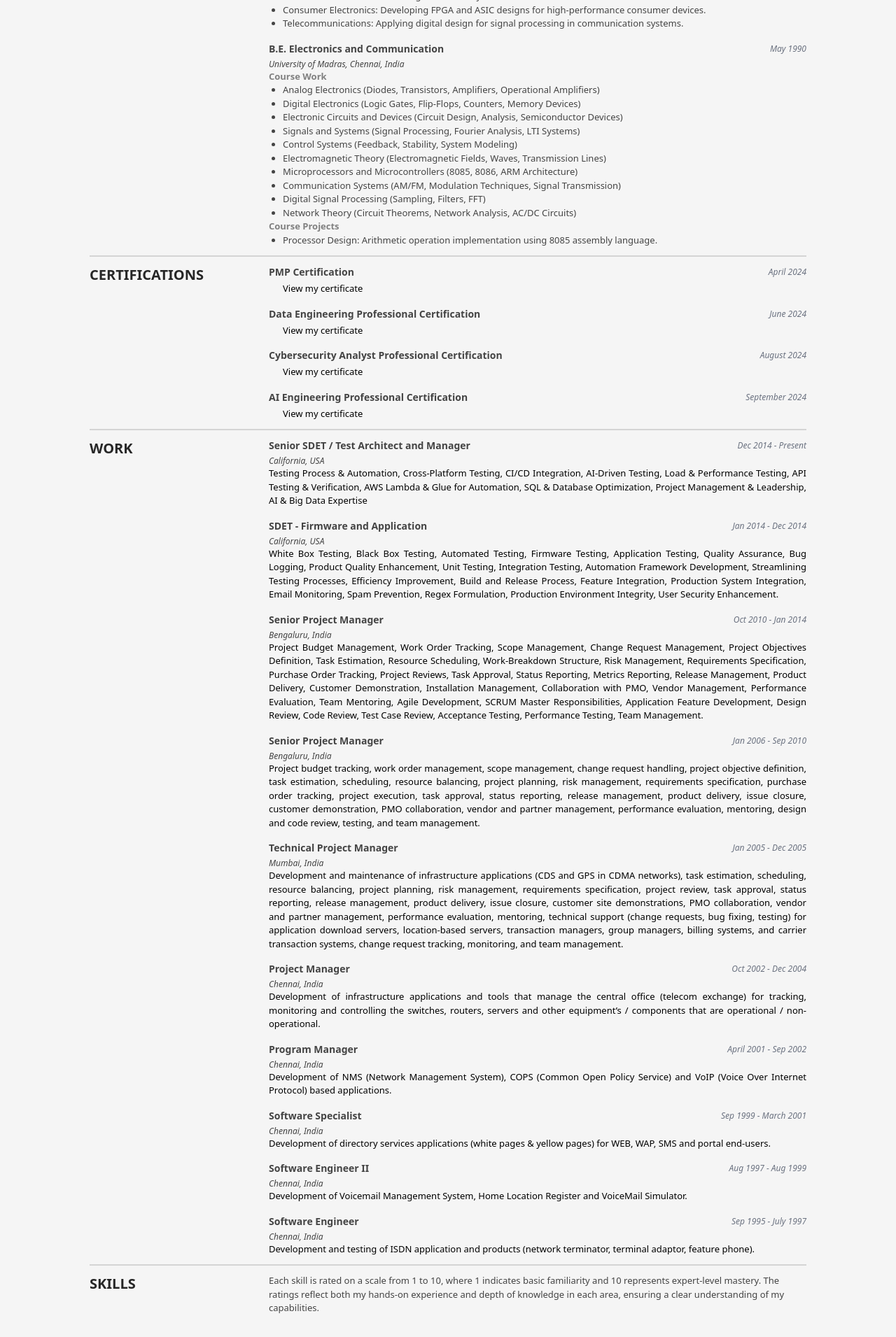
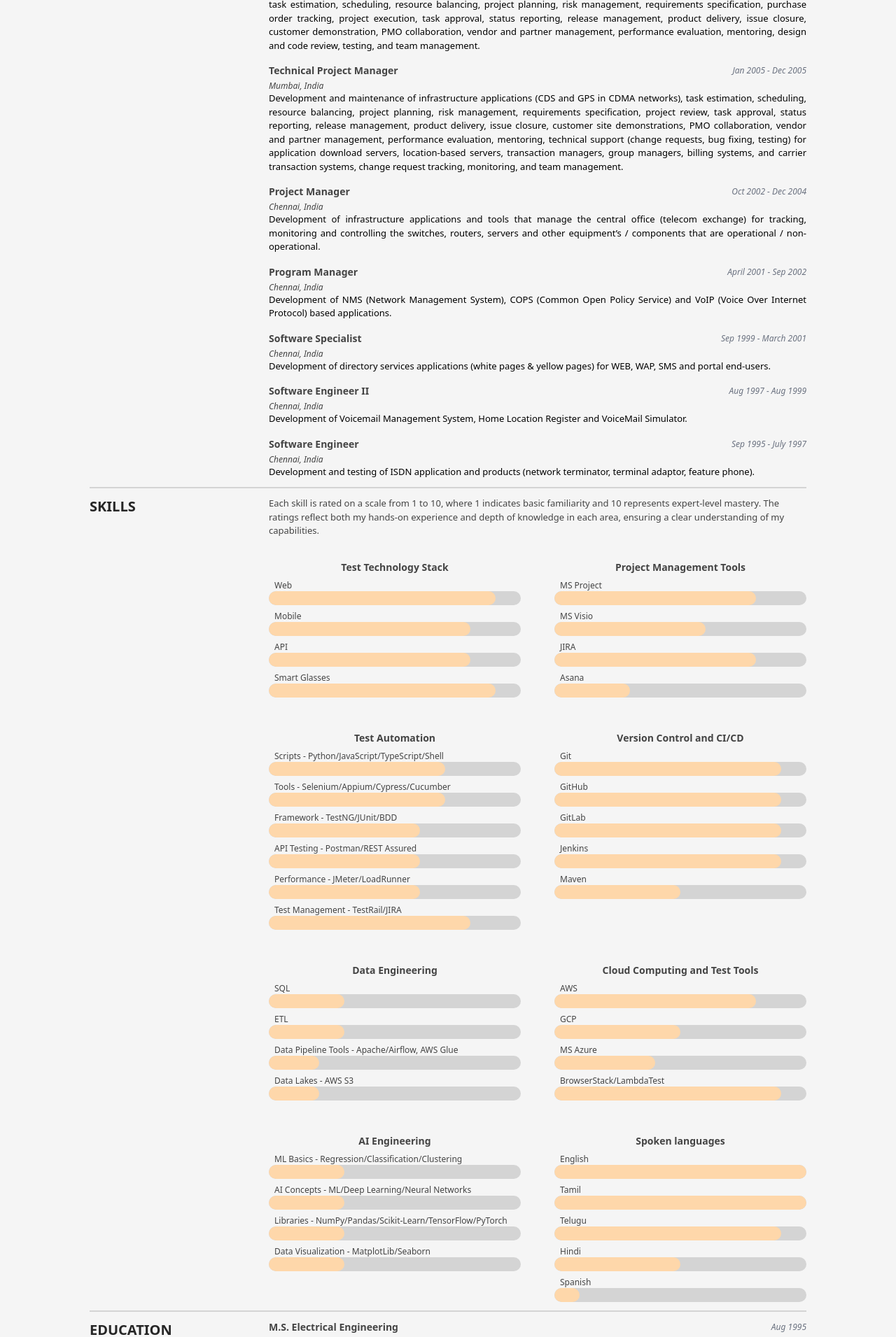
Before and after one commit to jawaharvinayagamurthy/myportfolio-react, a Next.js app: page / in a window 1280 px wide. Shown: the part 2280-4191 px from the top of the page at 70% size. Built offline with nearby package versions, Linux system fonts and the light colour scheme.

Commit message:
Updates to all sections.

```diff
--- a/src/components/Sections/Resume/index.tsx
+++ b/src/components/Sections/Resume/index.tsx
@@ -10,16 +10,6 @@ const Resume: FC = memo(() => {
   return (
     <Section className="bg-neutral-100" sectionId={SectionId.Resume}>
       <div className="flex flex-col divide-y-2 divide-neutral-300">
-        <ResumeSection title="Education">
-          {education.map((item, index) => (
-            <TimelineItem item={item} key={`${item.title}-${index}`} />
-          ))}
-        </ResumeSection>
-        <ResumeSection title="Certifications">
-          {certification.map((item, index) => (
-            <TimelineItem item={item} key={`${item.title}-${index}`}/>
-          ))}
-        </ResumeSection>
         <ResumeSection title="Work">
           {experience.map((item, index) => (
             <TimelineItem item={item} key={`${item.title}-${index}`} />
@@ -37,6 +27,16 @@ const Resume: FC = memo(() => {
             ))}
           </div>
         </ResumeSection>
+        <ResumeSection title="Education">
+          {education.map((item, index) => (
+            <TimelineItem item={item} key={`${item.title}-${index}`} />
+          ))}
+        </ResumeSection>
+        <ResumeSection title="Certifications">
+          {certification.map((item, index) => (
+            <TimelineItem item={item} key={`${item.title}-${index}`}/>
+          ))}
+        </ResumeSection>
       </div>
     </Section>
   );
```
